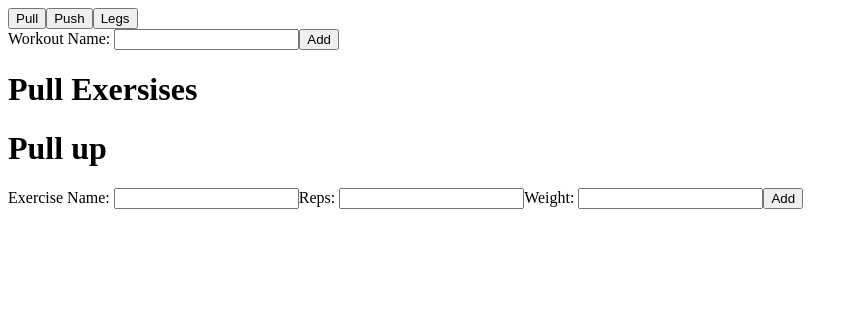
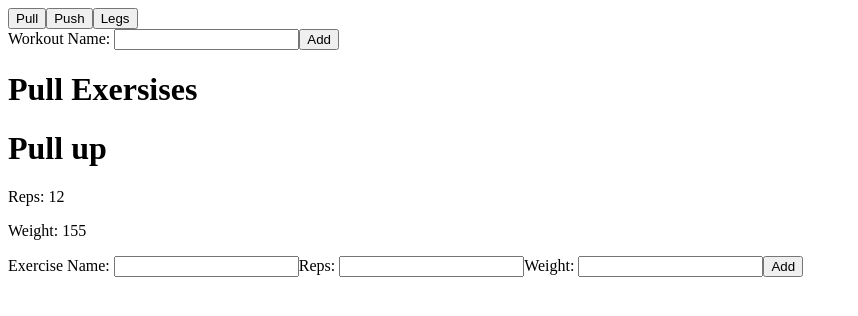
Before and after one commit to DylanAnderson-Tanduo/workout-app, a React (Create React App) app in the folder workout-proj/: page / in a window 1280 px wide. Both pictures are taken after a click on the button "Pull". Shown: the top 316 px of the page, without its empty margins (0-858 px from the left). Built offline with nearby package versions, Linux system fonts and the light colour scheme.

Commit message:
Made exercises display all information

```diff
--- a/workout-proj/src/components/Exersises.js
+++ b/workout-proj/src/components/Exersises.js
@@ -8,7 +8,13 @@ const Exercises = ({ exersiseList, workout }) => {
   return (
     <div>
       {filteredArray.map((exercise, index) => {
-        return <h1 key={index}>{exercise.name}</h1>;
+        return (
+          <div key={index}>
+            <h1>{exercise.name}</h1>
+            <p>Reps: {exercise.reps}</p>
+            <p>Weight: {exercise.weight}</p>
+          </div>
+        );
       })}
     </div>
   );
```
